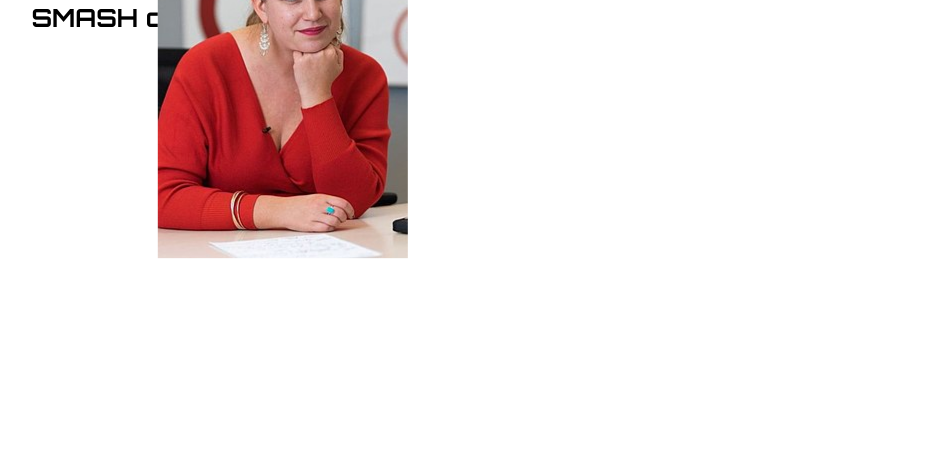
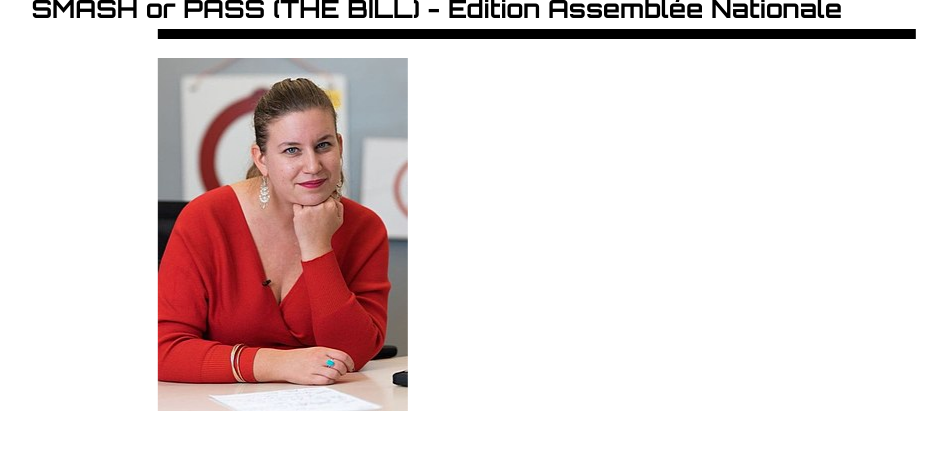
Before and after one commit to Sak-288/SMASH-or-PASS-the-bill-, a Django app: page / in a window 1280 px wide. Shown: the top 450 px of the page, without its empty margins (103-1050 px from the left). Run offline with Django 5.2, Linux system fonts and the light colour scheme.

Commit message:
Please work, changed position of info div

```diff
--- a/django/webapp/static/webapp/home.css
+++ b/django/webapp/static/webapp/home.css
@@ -9,7 +9,7 @@ body {
     border-radius:2px;
     width:80%;
     height:auto;
-    position:relative;
+    position:absolute;
     top:5%;
     left:50%;
     transform:translate(-50%, -50%);
@@ -27,8 +27,8 @@ body {
     border-radius:2px;
     width:60%;
     height:70%;
-    position:relative;
-    top:20%;
+    position:absolute;
+    top:80%;
     left:50%;
     transform:translate(-50%, -50%);
 }
```
